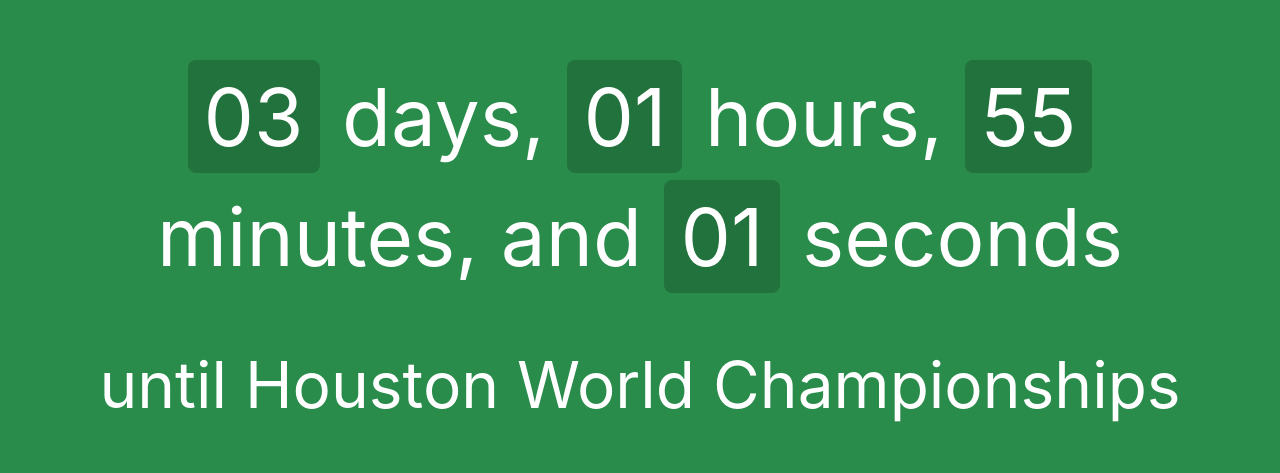
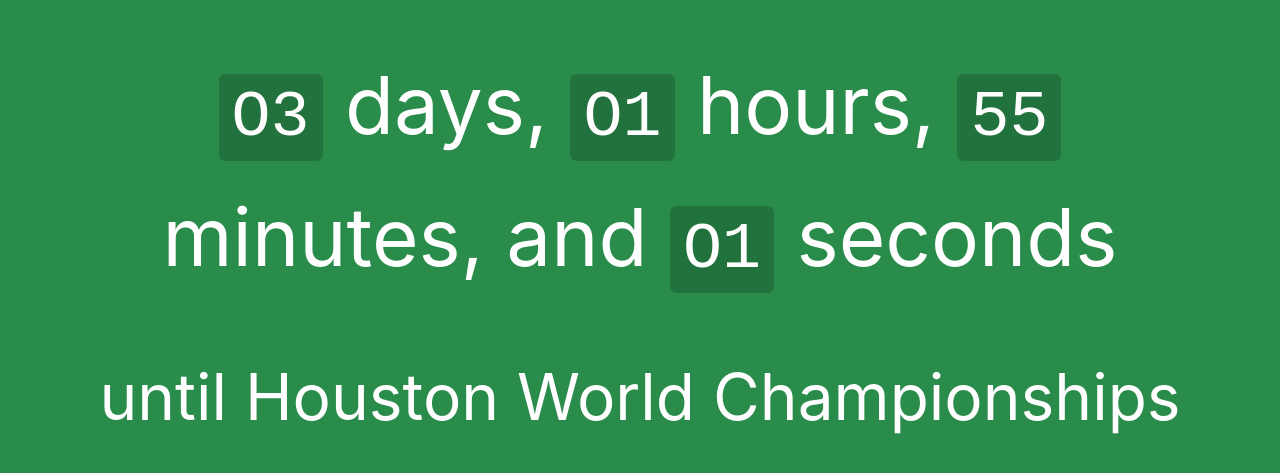
Before and after one commit to JosiahFu/lar-timer, a plain HTML site: page index.html in a window 1280 px wide. Shown: the part 159-632 px from the top of the page. Drawn offline with Linux system fonts and the light colour scheme.

Commit message:
Update formatting

```diff
--- a/index.html
+++ b/index.html
@@ -47,6 +47,7 @@
             background-color: #0000002f;
             padding: 0.1em 0.2em;
             border-radius: 0.1em;
+            font-family: monospace;
         }
 
     </style>
@@ -79,7 +80,7 @@
                         a.slice(0, i + 1).reduce((s, e) => s * e[1], 1)
                     ) %
                         (a[i + 1]?.[1] ?? Infinity))
-                        .toString().padStart(2, '0');
+                        .toString().padStart(2, '0').replaceAll('0', 'O');
             }, 1000);
         };
 
```
